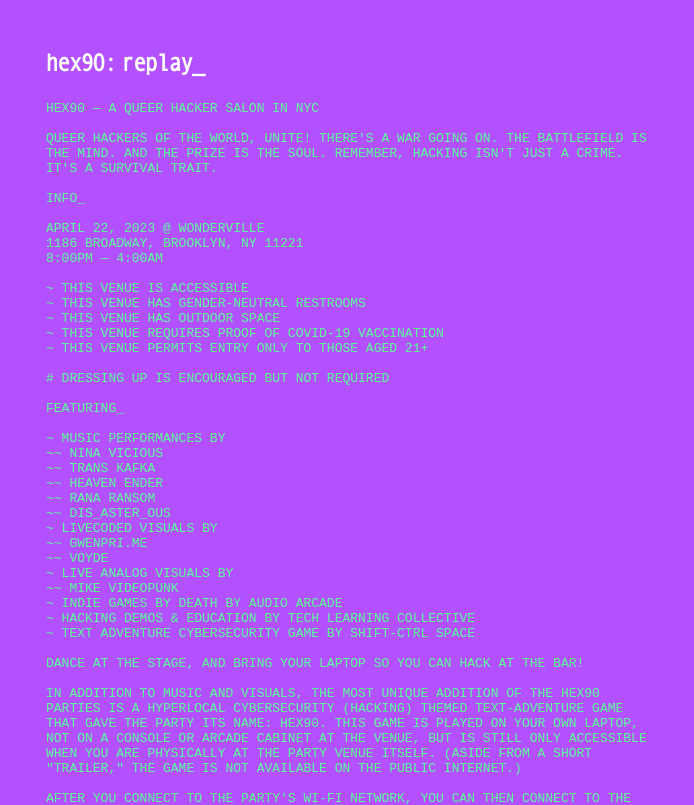
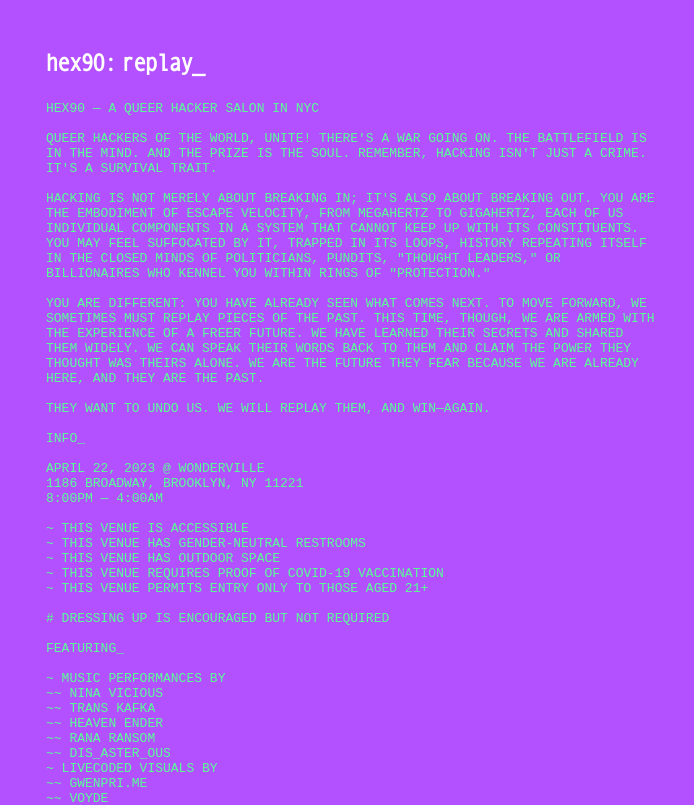
Before and after one commit to HexNinety/HexNinety.github.io, a plain HTML site: page index.html in a window 1280 px wide. Shown: the top 805 px of the page, 586-1280 px from the left. Drawn offline with Linux system fonts and the light colour scheme.

Commit message:
Add party description.

```diff
--- a/index.html
+++ b/index.html
@@ -234,7 +234,13 @@
                 <pre style="white-space: pre-wrap; word-break: normal;">
 HEX90 &mdash; a queer hacker salon in NYC
 
-Queer hackers of the world, unite! There's a war going on. The battlefield is the mind. And the prize is the soul. Remember, hacking isn't just a crime. It's a survival trait.
+Queer hackers of the world, unite! There's a war going on. The battlefield is in the mind. And the prize is the soul. Remember, hacking isn't just a crime. It's a survival trait.
+
+Hacking is not merely about breaking in; it's also about breaking out. You are the embodiment of escape velocity, from megahertz to gigahertz, each of us individual components in a system that cannot keep up with its constituents. You may feel suffocated by it, trapped in its loops, history repeating itself in the closed minds of politicians, pundits, "thought leaders," or billionaires who kennel you within rings of "protection."
+
+You are different: you have already seen what comes next. To move forward, we sometimes must replay pieces of the past. This time, though, we are armed with the experience of a freer future. We have learned their secrets and shared them widely. We can speak their words back to them and claim the power they thought was theirs alone. We are the future they fear because we are already here, and they are the past.
+
+They want to undo us. We will replay them, and win&mdash;again.
 
 info_
 
@@ -285,7 +291,6 @@
 #------------------#
 # BUY TICKETS HERE #
 #------------------#
-
 <a href="https://wonderville.nyc/events/hex90-replay">https://wonderville.nyc/events/hex90-replay</a>
 
 SUPPORTER TIER:
```
